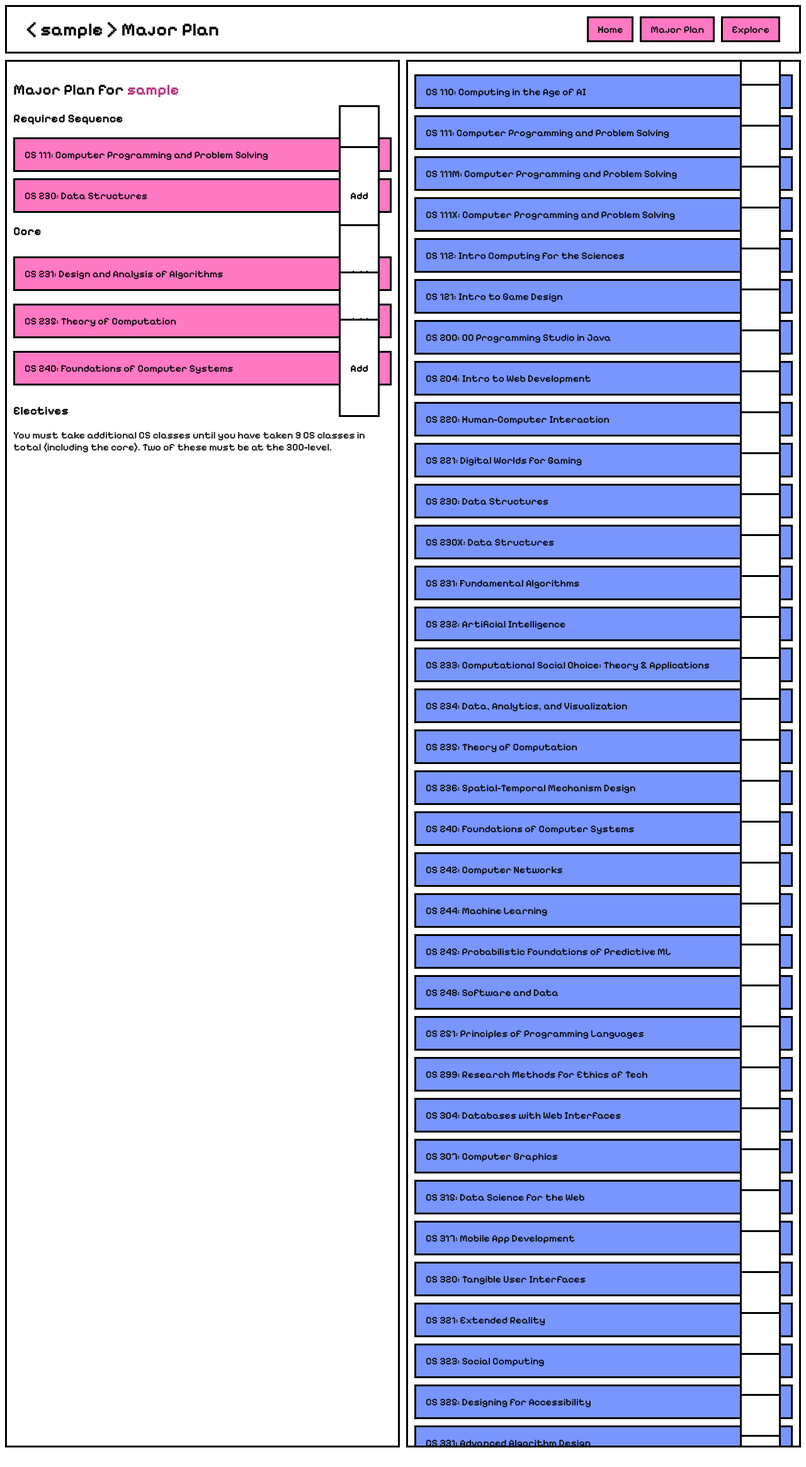
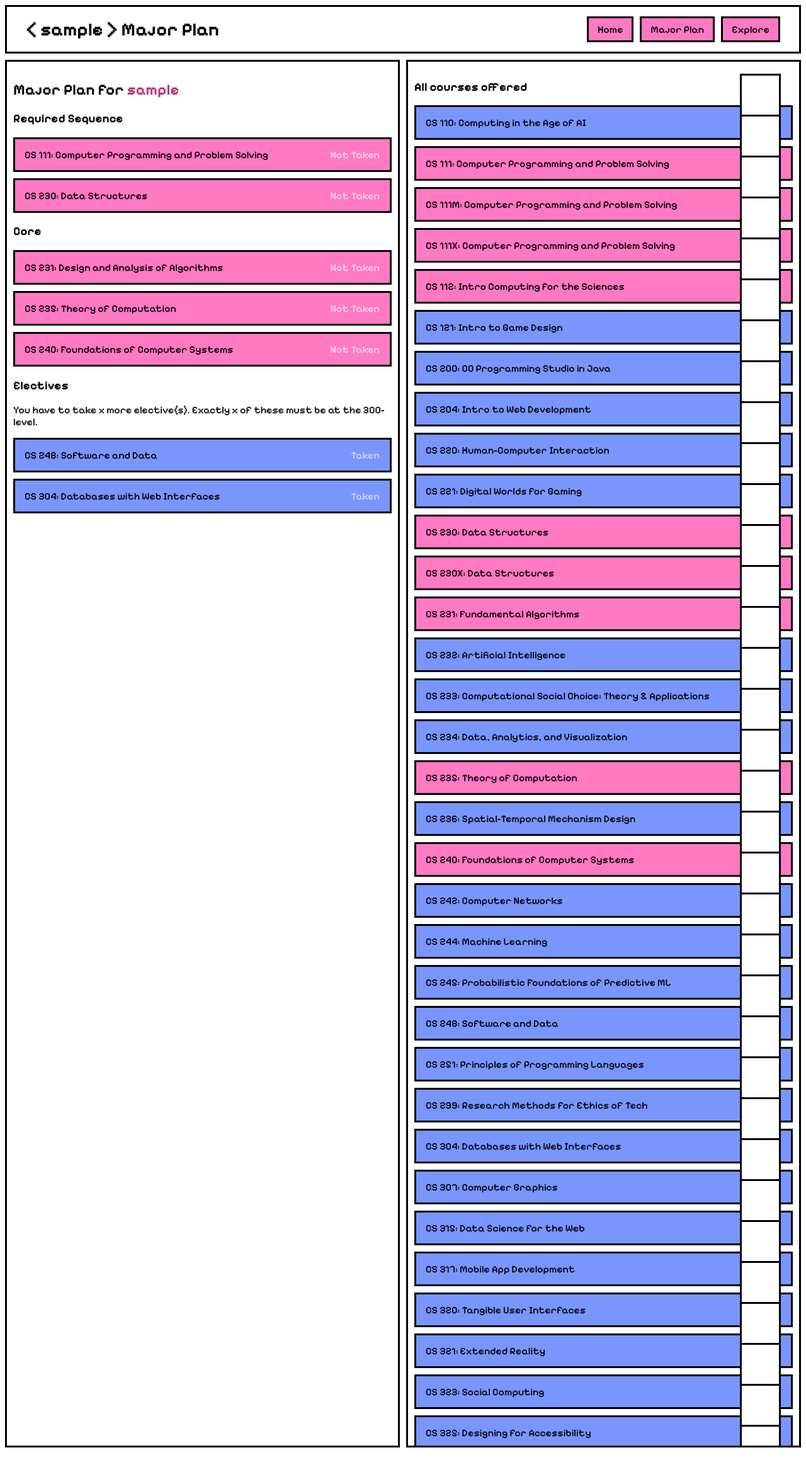
Before and after one commit to ninahowley/cs-hub, a Flask app: page /major-plan in a window 1280 px wide. Shown: the top 2329 px of the page at 63% size. Run offline with Flask 3, Linux system fonts and the light colour scheme; the visitor is signed in with stand-in values (Sample User, id 1); data comes from the database, SQL or seed files in the repository.

Commit message:
display user electives, index and major ui

```diff
--- a/app.py
+++ b/app.py
@@ -66,11 +66,23 @@ def major_plan():
             how='left'
         )
         spring_course_info = spring_with_info.to_dict(orient='records')
-        core_tags = ['CS 111', 'CS 111L', 'CS 111M', 'CS 111X', 'CS 230', 'CS 230L', 'CS 230X', 'CS 231', 'CS 235', 'CS 240', 'CS 240L']
-        elective_df = all_df[~all_df["course_tag"].isin(core_tags)] #remove core
+        #display all courses
+        #core_tags = ['CS 111', 'CS 111L', 'CS 111M', 'CS 111X', 'CS 230', 'CS 230L', 'CS 230X', 'CS 231', 'CS 235', 'CS 240', 'CS 240L']
+        elective_df = all_df[all_df["course_core"] == False] #remove core
         all_course_info = all_df.to_dict(orient='records')
         elective_info = elective_df.to_dict(orient='records')
-        return render_template('major-plan.html', user = username, all_courses = all_course_info, electives = elective_info, page_title='Major Plan')
+        #display user courses
+        taken_courses = db.get_user_courses('nh107')
+        taken_electives_df = elective_df[elective_df["course_tag"].isin(taken_courses)] #only keep taken
+        taken_electives = taken_electives_df.to_dict(orient='records')
+        return render_template(
+            'major-plan.html',
+            user = username,
+            all_courses = all_course_info,
+            taken_electives = taken_electives,
+            electives = elective_info,
+            page_title='Major Plan'
+        )
     except Exception as e:
         print(e)
         flash('An error occurred. Please try again.')
--- a/static/style.css
+++ b/static/style.css
@@ -169,7 +169,10 @@ a {
     margin: 10px 0;
     border:3px black solid;
     color:#000;
-    background-color:#7996ff
+    background-color:#7996ff;
+    display: flex;
+    align-items: center;
+    position: relative;
 }
 
 .course-container.core {
@@ -192,13 +195,14 @@ a {
     box-sizing:border-box;
 }
 
-.checkable{  /*interactive class so users can check box*/
+/*.
+checkable{
     display: flex;
     align-items: center;
     position:relative;
 }
 
-.checkable-moving{  /*interactive class so users can check box*/
+.checkable-moving{
     display: flex;
     align-items: center;
     position:relative;
@@ -221,6 +225,19 @@ a {
 .checkable-moving.checked .course-checkbox{
     background: #000000;
 }
+*/
+
+.taken-mark{
+    color: #ccd6fd;
+    position: absolute;
+    right: 16px;
+}
+
+.taken-mark.core{
+    color: #fcd5ec;
+    position: absolute;
+    right: 16px;
+}
 
 .instructor-line {
     display: flex;
@@ -230,6 +247,8 @@ a {
 
 .distribs {
     font-weight: bold;
+    position: absolute;
+    right: 16px;
 }
 
 /* Stuff for map*/
@@ -340,7 +359,7 @@ a {
 }
 
 /* major requirements */
-.taken_button {
+.add-button {
     padding: 10px 15px;
     font-family: "Pixelify Sans", sans-serif;
     font-size: 16px;
@@ -355,17 +374,17 @@ a {
     right: 16px;
 }
 
-.core_button:hover {
+.add-button:hover {
+    background-color: #ff79c3;
+    box-shadow: 3px;
+    transform: translateY(1px);
+}
+
+.add-button.core_button:hover {
     background-color: #7996ff !important;
 }
 
-.taken_button:hover {
-    background-color: #ff79c3;
-    box-shadow: 3px;
-    transform: translateY(-1px);
-}
-
-.taken_button:active {
-    transform: translate(4px, 4px);
+.add-button:active {
+    transform: translate(2px, 2px);
     box-shadow: 0 0 0 #000;
 }
--- a/templates/major-plan.html
+++ b/templates/major-plan.html
@@ -27,69 +27,80 @@
             {% endif %}
             <!--REQUIRED SEQUENCE-->
             <h3>Required Sequence</h3>
-            <div class="course-container core checkable">
+            <div class="course-container core">
                 <span>CS 111: Computer Programming and Problem Solving</span>
-                {% if user %}
-                    <button class="taken_button core_button">Add</button>
-                {% endif %}
+                <span class="taken-mark core">Not Taken</span>
             </div>
-            <div class="course-container core checkable">
+            <div class="course-container core">
                 <span>CS 230: Data Structures</span>
-                {% if user %}
-                    <button class="taken_button core_button">Add</button>
-                {% endif %}
+                <span class="taken-mark core">Not Taken</span>
             </div>
             <!--CORE (ANIMATED LIST)-->
             <h3>Core</h3>
-            <div class="course-list">
-            <div class="course-container core checkable-moving">
+            <div class="course-container core">
                 <span>CS 231: Design and Analysis of Algorithms</span>
-                {% if user %}
-                    <button class="taken_button core_button">Add</button>
-                {% endif %}
+                <span class="taken-mark core">Not Taken</span>
             </div>
-            <div class="course-container core checkable-moving">
+            <div class="course-container core">
                 <span>CS 235: Theory of Computation</span>
-                {% if user %}
-                    <button class="taken_button core_button">Add</button>
-                {% endif %}
+                <span class="taken-mark core">Not Taken</span>
             </div>
-            <div class="course-container core checkable-moving">
+            <div class="course-container core">
                 <span>CS 240: Foundations of Computer Systems</span>
-                {% if user %}
-                    <button class="taken_button core_button">Add</button>
-                {% endif %}
-            </div>
+                <span class="taken-mark core">Not Taken</span>
             </div>
             <!--ELECTIVES-->
             <h3>Electives</h3>
-            You must take additional CS classes until you have taken 9 CS classes in total (including the core). Two of these must be at the 300-level.
+            <p>You have to take x more elective(s). Exactly x of these must be at the 300-level.</p>
+            {% if user %}
+                {% for course in taken_electives %}
+                <div class="course-container">
+                    <div class="instructor-line">
+                        <span>{{ course.course_tag }}: {{ course.course_name }}</span!>
+                        <span class="taken-mark">Taken</span>
+                    </div>
+                </div>
+                {% endfor %}
+            {% endif %}
         </div>
         <div class="child-container">
             <!--div class="elective-list"-->
+            <h3>All courses offered</h3>
                 {% for course in all_courses %}
-                <div class="course-container checkable">
+                {% if course.course_core %}
+                <div class="course-container core">
                     <div class="instructor-line">
                         <span>{{ course.course_tag }}: {{ course.course_name }}</span>
                         {% if user %}
-                            <button class="taken_button">Add</button>
+                            <button class="add-button core">Add</button>
                         {% endif %}
                     </div>
                 </div>
+                {% else %}
+                <div class="course-container">
+                    <div class="instructor-line">
+                        <span>{{ course.course_tag }}: {{ course.course_name }}</span>
+                        {% if user %}
+                            <button class="add-button">Add</button>
+                        {% endif %}
+                    </div>
+                </div>
+                {% endif %}
                 {% endfor %}
             <!--/div-->
     </div>
     </div>
 </body>
 <script> //for button checking
-    const list = document.querySelector(".course-list");
+
+    /*const list = document.querySelector(".course-list");
     document.addEventListener("click", (e) =>{ //close popup on outside click
         const row = e.target.closest(".checkable") || e.target.closest(".checkable-moving");
         if (!row) return;
         row.classList.toggle("checked");
 
         // move element
-        /*if (row.classList.contains("checkable-moving") && row.classList.contains("checked")) {
+        if (row.classList.contains("checkable-moving") && row.classList.contains("checked")) {
             list.appendChild(row); // move to bottom
         } else {
             // move back above checked ones
@@ -99,7 +110,7 @@
             } else {
                 list.prepend(row);
             }
-        }*/
-    });
+        }
+    });*/
 </script>
 </html>
```
Also changed, not shown: templates/index.html (+13 -2 lines).
